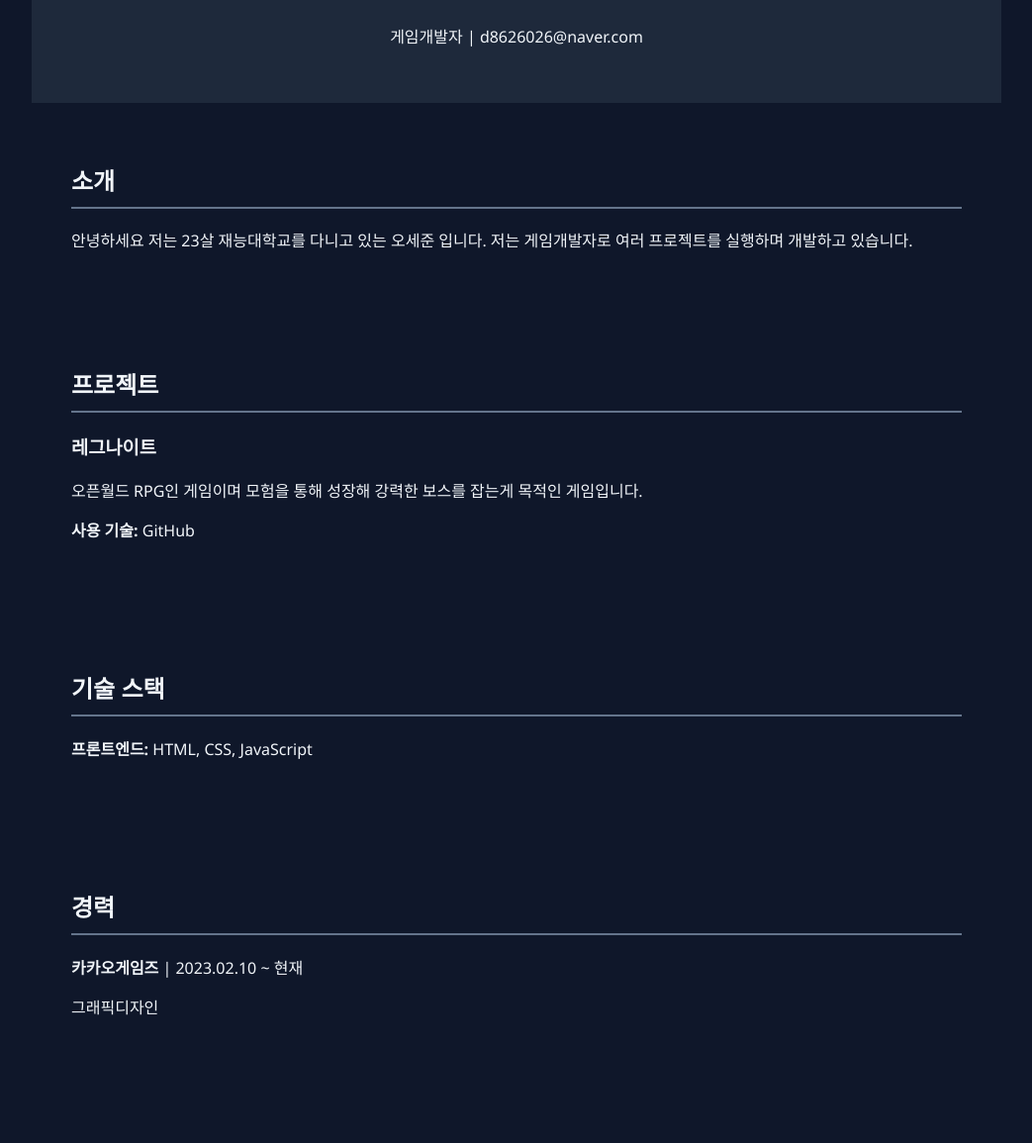
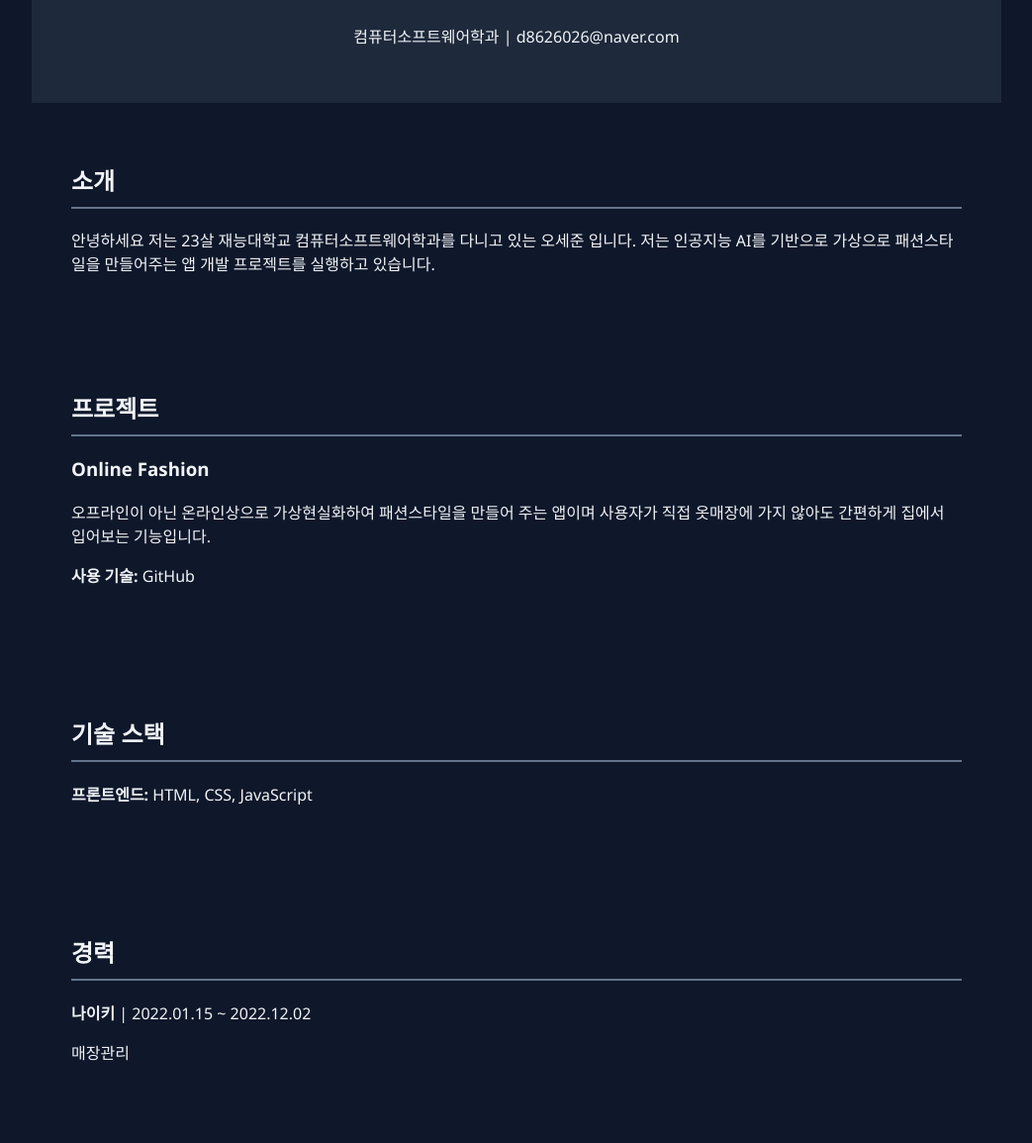
Before and after one commit to SEJUN03/osejun-portfolio, a plain HTML site: page index.html in a window 1280 px wide. Shown: the part 128-1283 px from the top of the page at 99% size, without its empty margins (118-1161 px from the left). Drawn offline with Linux system fonts and the light colour scheme.

Commit message:
Update index.html

```diff
--- a/index.html
+++ b/index.html
@@ -45,19 +45,20 @@
 <body>
   <header>
     <h1>오세준</h1>
-    <p>게임개발자 | d8626026@naver.com</p>
+    <p>컴퓨터소프트웨어학과 | d8626026@naver.com</p>
   </header>
 
   <section>
     <h2>소개</h2>
-    <p>안녕하세요 저는 23살 재능대학교를 다니고 있는 오세준 입니다. 저는 게임개발자로 여러 프로젝트를 실행하며 개발하고 있습니다.</p>
+    <p>안녕하세요 저는 23살 재능대학교 컴퓨터소프트웨어학과를 다니고 있는 오세준 입니다. 저는 인공지능 AI를 기반으로 가상으로 패션스타일을 만들어주는 앱
+       개발 프로젝트를 실행하고 있습니다.</p>
   </section>
 
   <section>
     <h2>프로젝트</h2>
     <div class="project">
-      <h3>레그나이트</h3>
-      <p>오픈월드 RPG인 게임이며 모험을 통해 성장해 강력한 보스를 잡는게 목적인 게임입니다.</p>
+      <h3>Online Fashion</h3>
+      <p>오프라인이 아닌 온라인상으로 가상현실화하여 패션스타일을 만들어 주는 앱이며 사용자가 직접 옷매장에 가지 않아도 간편하게 집에서 입어보는 기능입니다.</p>
       <p><strong>사용 기술:</strong> GitHub</p>
     </div>
   </section>
@@ -72,23 +73,22 @@
   <section>
     <h2>경력</h2>
     <div class="experience">
-      <p><strong>카카오게임즈</strong> | 2023.02.10 ~ 현재</p>
-      <p>그래픽디자인</p>
+      <p><strong>나이키</strong> | 2022.01.15 ~ 2022.12.02</p>
+      <p>매장관리</p>
     </div>
   </section>
 
   <section>
     <h2>학력</h2>
-    <p>재능대학교 재학중</p>
+    <p>재능대학교 컴퓨터소프트웨어학과 재학중</p>
   </section>
 
   <section>
     <h2>자격증</h2>
     <div class="certs">
       <ul>
-        <li>컴퓨터활용능력 1급</li>
+        <li>컴퓨터활용능력 2급</li>
         <li>운전면허 1종보통</li>
-        <li>한국사 1급</li>
       </ul>
     </div>
   </section>
```
